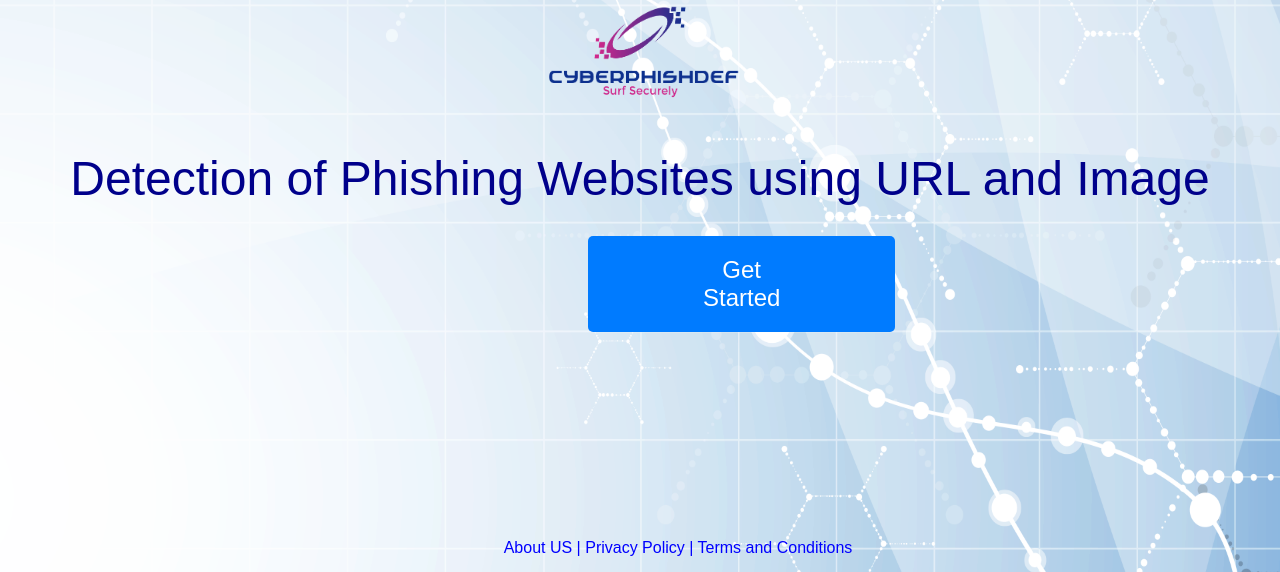
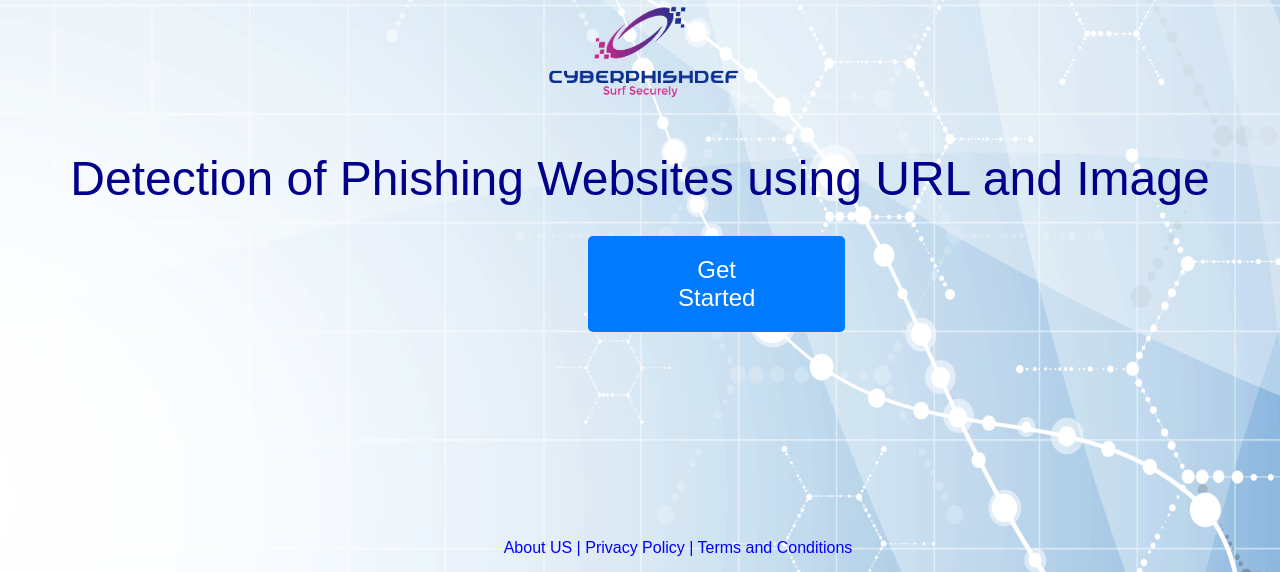
Before and after one commit to MeetSolanki530/Phishing-Threat-Defenders, a Flask app: page / in a window 1280 px wide; the page is wider, and only the part inside the window is pictured. Shown: the part 149-721 px from the top of that part. Run offline with Flask 3, Linux system fonts and the light colour scheme; parts of the project's set-up code (start-up, migrations or seed data) failed here and were passed over.

Commit message:
Update index.html

```diff
--- a/phishingdetection/templates/index.html
+++ b/phishingdetection/templates/index.html
@@ -36,7 +36,7 @@
             color: #fff;
             border: none;
             border-radius: 5px;
-            padding: 20px 115px;
+            padding: 20px 90px;
             font-size: 24px;
             text-decoration: none;
             display: inline-block;
```
